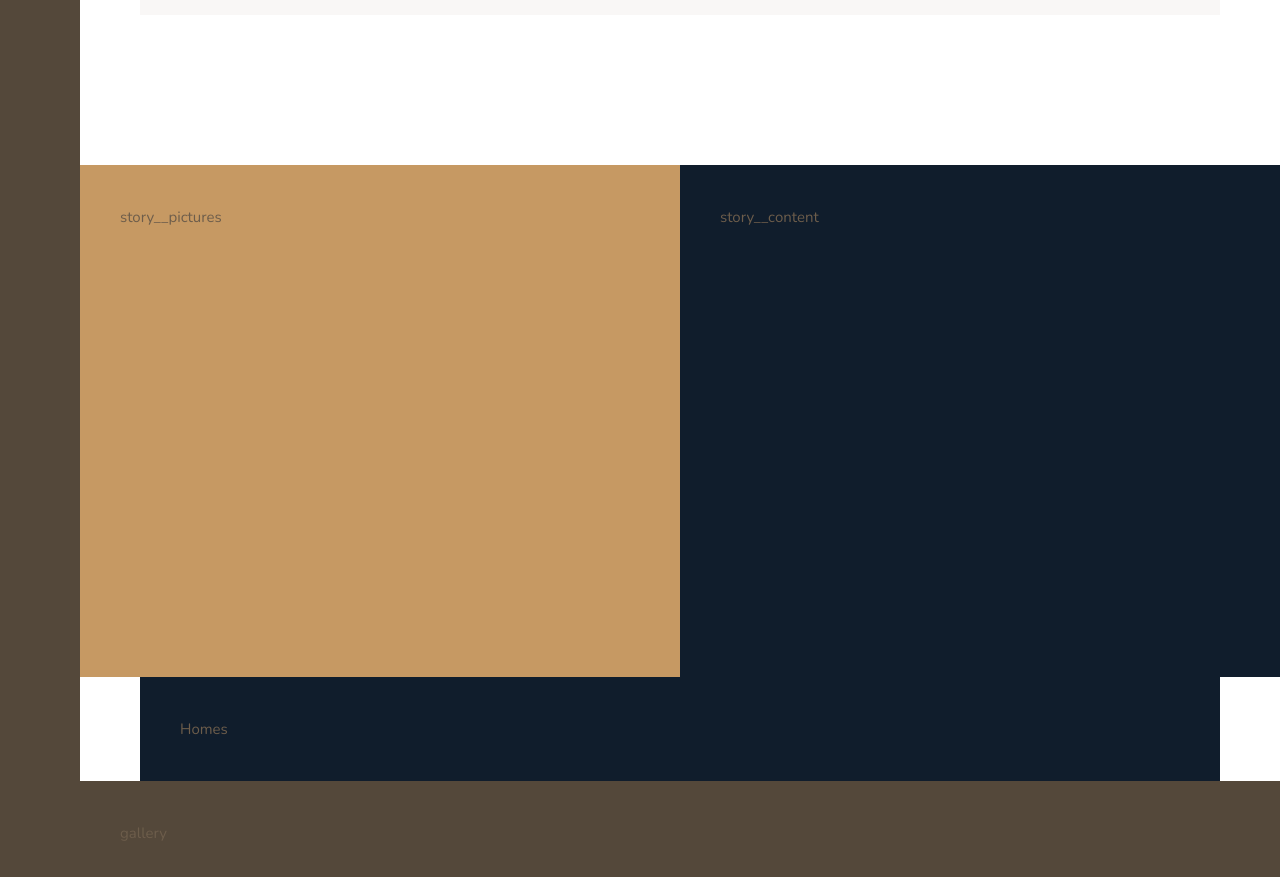
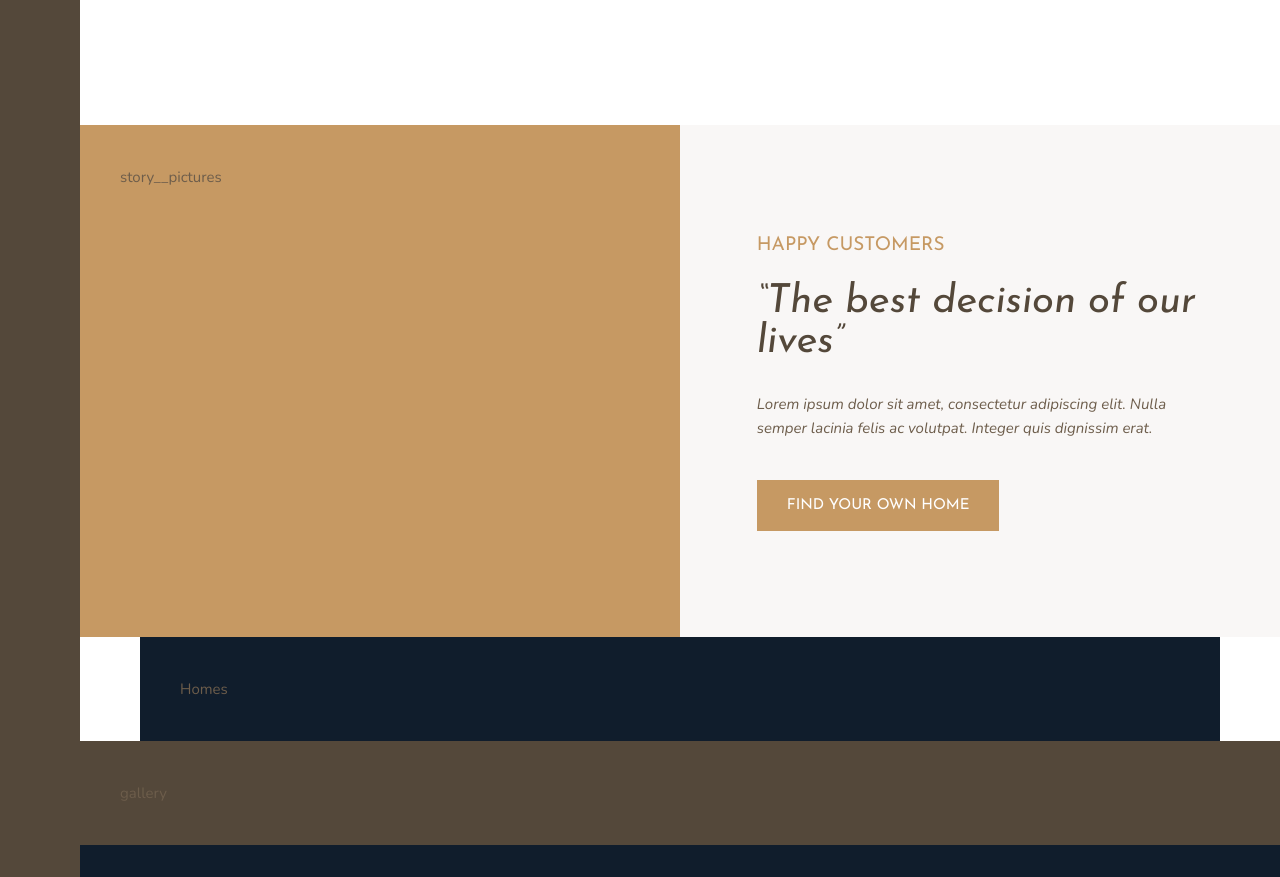
Before and after one commit to AlessandroDodi/Nexter, a website: page index.html in a window 1280 px wide. Shown: the part 1300-2177 px from the top of the page. Drawn offline with nearby package versions, Linux system fonts and the light colour scheme.

Commit message:
Story content

```diff
--- a/index.html
+++ b/index.html
@@ -83,7 +83,17 @@
       </div>
     </div>
     <div class="story__pictures">story__pictures</div>
-    <div class="story__content">story__content</div>
+    <div class="story__content">
+      <h3 class="heading-3 mb-sm">Happy Customers</h3>
+      <h2 class="heading-2 heading-2--dark mb-md">
+        &ldquo;The best decision of our lives&rdquo;
+      </h2>
+      <p class="story__text">
+        Lorem ipsum dolor sit amet, consectetur adipiscing elit. Nulla semper
+        lacinia felis ac volutpat. Integer quis dignissim erat.
+      </p>
+      <button class="btn">Find your own home</button>
+    </div>
     <div class="homes">Homes</div>
     <div class="gallery">gallery</div>
     <div class="footer">footer</div>
--- a/sass/_base.scss
+++ b/sass/_base.scss
@@ -35,7 +35,7 @@ body {
 
 .container {
   display: grid;
-  grid-template-rows: 80vh auto 40vw repeat(3, auto);
+  grid-template-rows: 80vh auto minmax(40vw, auto) repeat(3, auto);
   grid-template-columns:
     [sidebar-start] 8rem [sidebar-end full-start] minmax(6rem, 1fr)
     [center-start] repeat(8, [col-start] minmax(min-content, 14rem) [col-end])
--- a/sass/_story.scss
+++ b/sass/_story.scss
@@ -4,7 +4,17 @@
     grid-column: full-start / col-end 4;
   }
   &__content {
-    background-color: $color-secondary;
+    background-color: $color-grey-light-1;
     grid-column: col-start 5 / full-end;
+    padding: 6rem 6vw;
+    display: flex;
+    flex-direction: column;
+    justify-content: center;
+    align-items: flex-start;
+  }
+  &__text {
+    font-size: 1.5rem;
+    font-style: italic;
+    margin-bottom: 4rem;
   }
 }
--- a/sass/_typography.scss
+++ b/sass/_typography.scss
@@ -7,13 +7,9 @@
 }
 .heading-2 {
   @extend %heading;
-}
-.heading-3 {
-  @extend %heading;
-}
-.heading-4 {
-  @extend %heading;
-  font-size: 1.9rem;
+  font-size: 4rem;
+  font-style: italic;
+  line-height: 1;
   &--light {
     color: $color-grey-light-1;
   }
@@ -21,3 +17,46 @@
     color: $color-grey-dark-1;
   }
 }
+.heading-3 {
+  @extend %heading;
+  font-size: 1.9rem;
+  color: $color-primary;
+  text-transform: uppercase;
+}
+.heading-4 {
+  @extend %heading;
+  font-size: 1.6rem;
+  &--light {
+    color: $color-grey-light-1;
+  }
+  &--dark {
+    color: $color-grey-dark-1;
+  }
+}
+.btn {
+  background-color: $color-primary;
+  border: none;
+  border-radius: 0px;
+  color: #fff;
+  font-size: 1.5rem;
+  text-transform: uppercase;
+  padding: 1.8rem 3rem;
+  font-family: $font-display;
+  transition: all 0.2sec;
+  &:hover {
+    background-color: $color-primary-dark;
+  }
+}
+
+.mb-sm {
+  margin-bottom: 2rem;
+}
+.mb-md {
+  margin-bottom: 3rem;
+}
+.mb-lg {
+  margin-bottom: 4rem;
+}
+.mb-hg {
+  margin-bottom: 8rem;
+}
```
Also changed, not shown: css/style.css.
